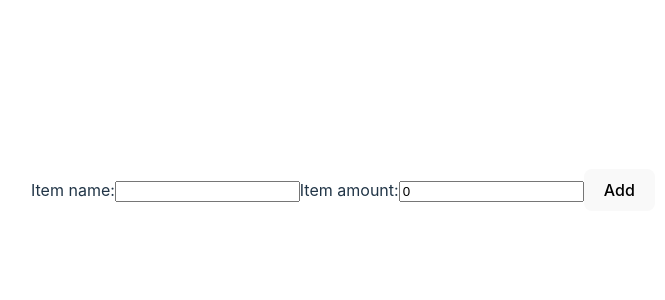
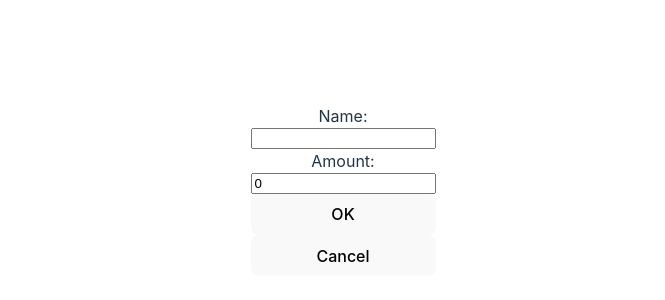
Before and after one commit to lymoha/warehouse-system, a React (Vite) app in the folder frontend/: page /add in a window 1280 px wide. Shown: the part 210-510 px from the top of the page, without its empty margins (297-962 px from the left). Built offline with nearby package versions, Linux system fonts and the light colour scheme.

Commit message:
add Item Form Styling

```diff
--- a/frontend/src/App.tsx
+++ b/frontend/src/App.tsx
@@ -9,7 +9,7 @@ import axios from "axios";
 export default function App() {
 
     const addItem = (newItem: DtoItem) => {
-        axios.post("/add", newItem )
+        axios.post("/api/add", newItem)
             .catch(error => console.error("error adding item: ", error));
     };
 
@@ -24,9 +24,9 @@ export default function App() {
         },
     ])
 
-  return (
-    <>
-       <RouterProvider router={router}/>
-    </>
-  )
+    return (
+        <>
+            <RouterProvider router={router}/>
+        </>
+    )
 }
--- a/frontend/src/components/ItemForm.tsx
+++ b/frontend/src/components/ItemForm.tsx
@@ -1,5 +1,7 @@
 import {FormEvent, useState} from "react";
 import {DtoItem} from "../types/Item.ts";
+import '../styles/ItemForm.css'
+import {useNavigate} from "react-router-dom";
 
 type ItemFormProps = {
     addItem: (item: DtoItem) => void
@@ -8,8 +10,7 @@ type ItemFormProps = {
 export default function ItemForm(props: Readonly<ItemFormProps>) {
     const [name, setName] = useState<string>("");
     const [amount, setAmount] = useState<number>(0);
-
-
+    const navigate = useNavigate();
 
     function handleSubmit(event: FormEvent<HTMLFormElement>) {
         event.preventDefault();
@@ -20,15 +21,22 @@ export default function ItemForm(props: Readonly<ItemFormProps>) {
 
     }
 
+    function handleCancel() {
+        navigate("/");
+    }
+
     return (
         <>
-            <form onSubmit={(event) => handleSubmit(event)}>
-                <label>Item name:
-                    <input type="text" value={name} onChange={(e) => setName(e.target.value)}/></label>
-                <label>Item amount:
-                    <input type="number" value={amount} onChange={(e) => setAmount(Number(e.target.value))}/></label>
-                <button>Add</button>
+            <form className="item-form" onSubmit={(event) => handleSubmit(event)}>
 
+                <label className="item-label">Name:</label>
+                <input className="item-input" type="text" value={name}
+                       onChange={(e) => setName(e.target.value)}/>
+                <label className="item-label">Amount: </label>
+                <input className="item-input" type="number" value={amount}
+                       onChange={(e) => setAmount(Number(e.target.value))}/>
+                <button>OK</button>
+                <button type="button" onClick={handleCancel}>Cancel</button>
             </form>
 
         </>
--- /dev/null
+++ b/frontend/src/styles/ItemForm.css
@@ -0,0 +1,5 @@
+.item-form {
+    display: flex;
+    flex-direction: column;
+
+}
```
